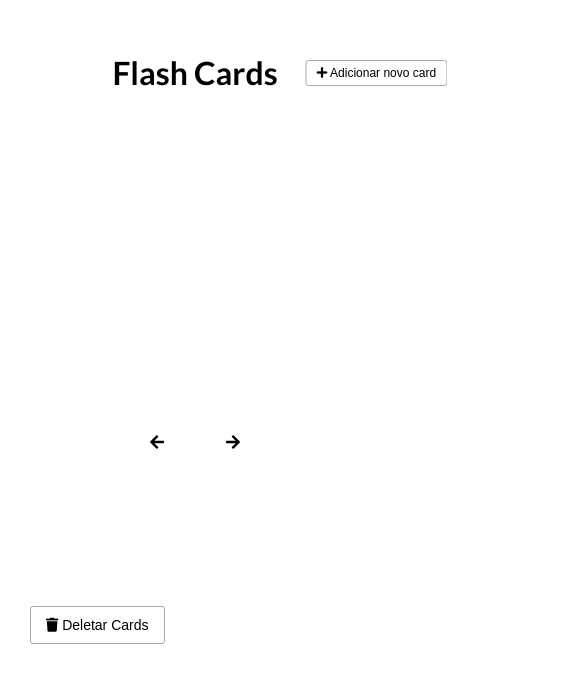
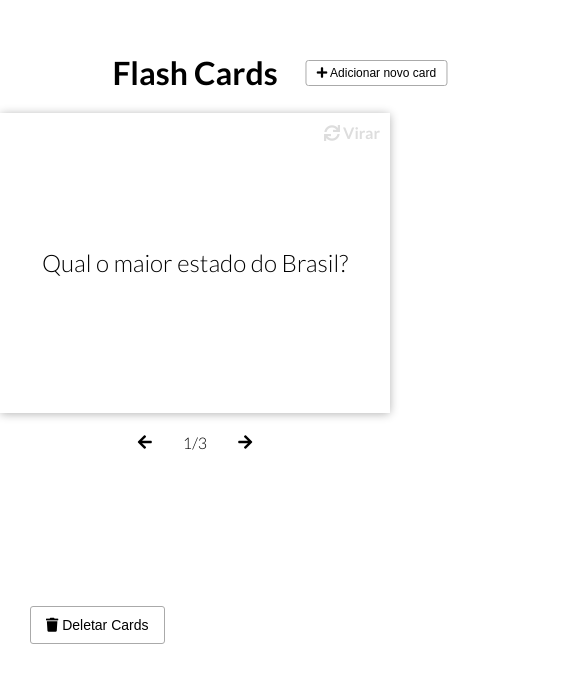
Before and after one commit to nonatodiego/flash-cards, a plain HTML site: page index.html in a window 390 px wide. Shown: the part 170-844 px from the top of the page, 585 px wide, since content can reach past the window. Drawn offline with Linux system fonts and the light colour scheme.

Commit message:
Create cards & Flip Effect

```diff
--- a/index.html
+++ b/index.html
@@ -9,6 +9,7 @@
     integrity="sha512-iBBXm8fW90+nuLcSKlbmrPcLa0OT92xO1BIsZ+ywDWZCvqsWgccV3gFoRBv0z+8dLJgyAHIhR35VZc2oM/gI1w=="
     crossorigin="anonymous" referrerpolicy="no-referrer" />
   <link rel="stylesheet" href="style.css">
+  <link rel="shortcut icon" href="favicon-16x16.png" type="image/x-icon">
   <title>Flash Cards</title>
 </head>
 
--- a/script.js
+++ b/script.js
@@ -0,0 +1,77 @@
+// DOM SELECTOR
+const cardsContainer = document.getElementById('cards-container');
+const prevBtn = document.getElementById('prev');
+const nextBtn = document.getElementById('next');
+const currentEl = document.getElementById('current');
+const showBtn = document.getElementById('show');
+const hideBtn = document.getElementById('hide');
+const questionEl = document.getElementById('question');
+const answerEl = document.getElementById('answer');
+const addCardBtn = document.getElementById('add-card');
+const clearBtn = document.getElementById('clear');
+const addContainer = document.getElementById('add-container');
+
+// Keep track of current card
+let currentActiveCard = 0;
+
+// Store DOM cards
+const cardsEl = [];
+// ================= Create cards & Flip Effect =================
+// Store card data
+const cardsData = [
+  {
+    question: 'Qual o maior estado do Brasil?',
+    answer: 'Amazonas'
+  },
+  {
+    question: 'Quantos países tem no mundo?',
+    answer: '193 países'
+  },
+  {
+    question: 'Quem descobriu o Brasil?quem',
+    answer: 'Pedro Álvares Cabral'
+  }
+]
+
+// Create all cards
+function createCards() {
+  cardsData.forEach((data, index) => createCard(data, index))
+}
+
+
+// Create a single card in DOM
+function createCard(data, index) {
+  const card = document.createElement('div')
+  card.classList.add('card')
+
+  if(index === 0 ) {
+    card.classList.add('active')
+  }
+
+  card.innerHTML = `
+  <div class="inner-card">
+    <div class="inner-card-front">
+      <p>${data.question}</p>
+    </div>
+    <div class="inner-card-back">
+      <p>${data.answer}</p>
+    </div>
+  </div>
+  ` ;
+
+  card.addEventListener('click', () => card.classList.toggle('show-answer'))
+
+  // Add to DOM cards
+  cardsEl.push(card)
+
+  cardsContainer.appendChild(card)
+
+  updateCurrentText()
+}
+
+// Show number of cards
+function updateCurrentText() {
+  currentEl.innerHTML = `${ currentActiveCard + 1}/${cardsEl.length}`
+}
+
+createCards()
```
Also changed, not shown: favicon-16x16.png (added), favicon-32x32.png (added).
